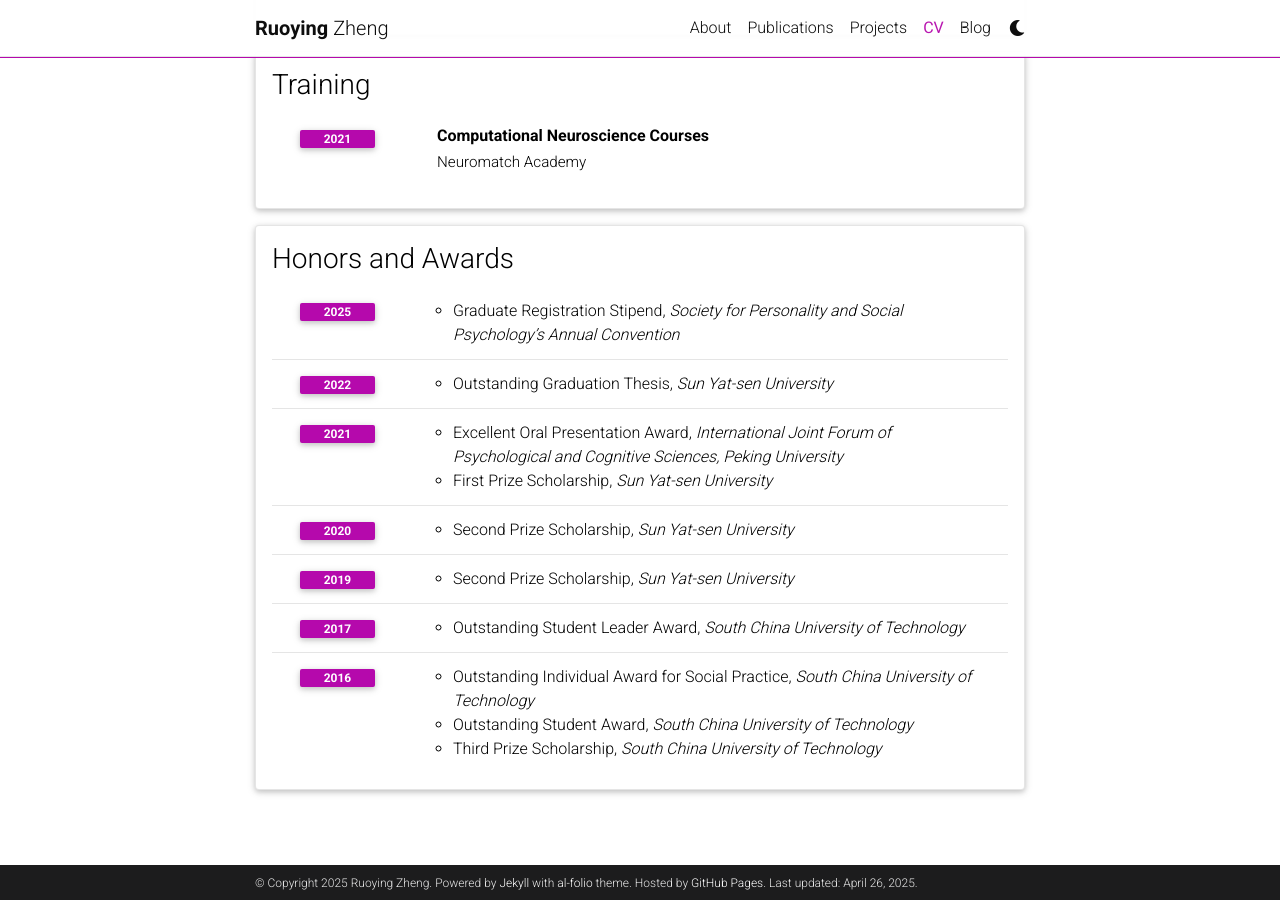
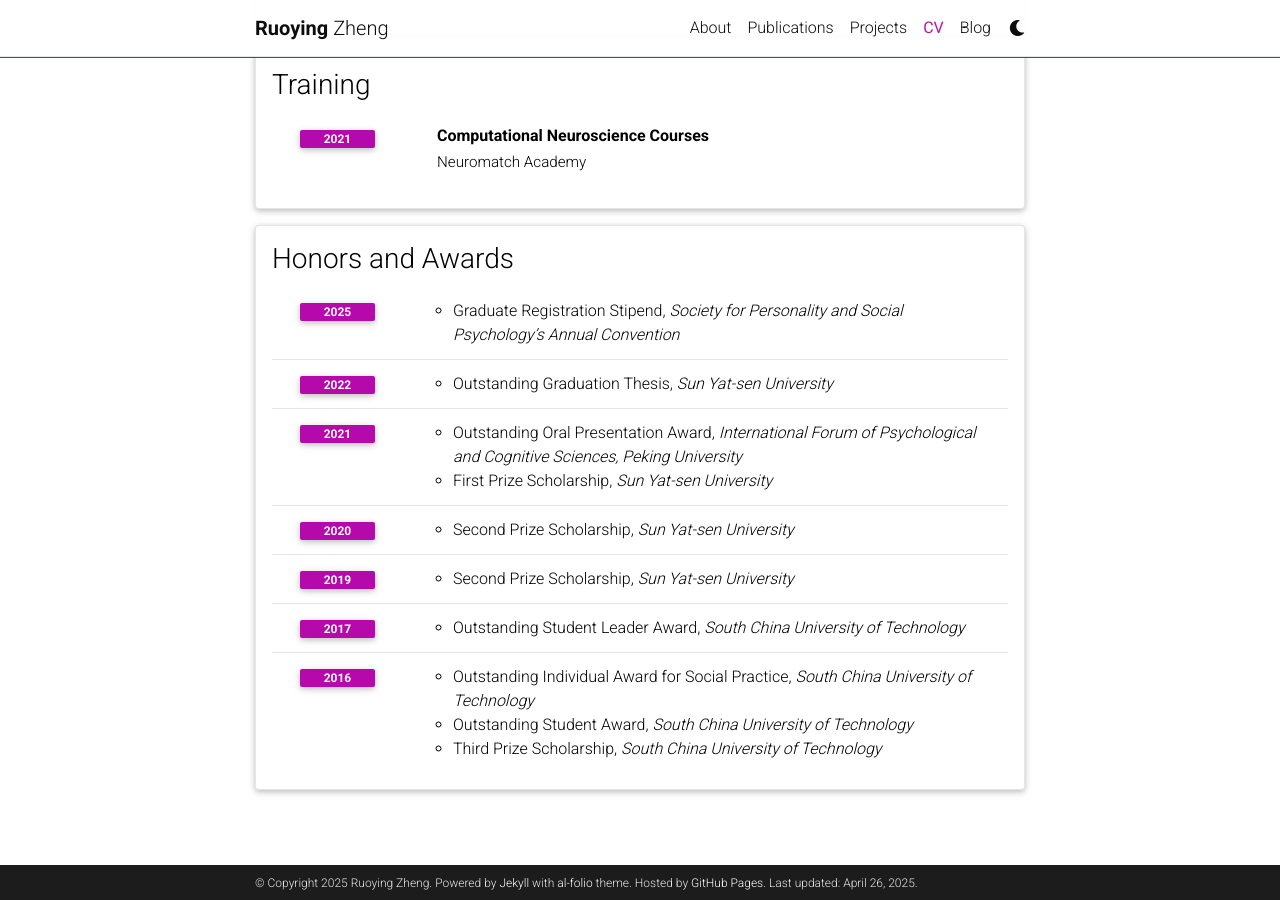
Before and after one commit to RuoyingZheng/RuoyingZheng.github.io, a Jekyll site: the page built from _pages/cv.md, in a window 1280 px wide and 900 px high, scrolled down 1202 px. Built offline with Jekyll 4.4.1, drawn with Linux system fonts in a browser that asks for light colours; comment, search, counter and statistics services are not loaded; a style sheet for code colours, icons or effects is not loaded.

Commit message:
Update cv.yml

```diff
--- a/_data/cv.yml
+++ b/_data/cv.yml
@@ -77,7 +77,7 @@
         - Outstanding Graduation Thesis, <i>Sun Yat-sen University</i>
     - year: 2021
       items:
-        - Excellent Oral Presentation Award, <i>International Joint Forum of Psychological and Cognitive Sciences, Peking University</i>
+        - Outstanding Oral Presentation Award, <i>International Forum of Psychological and Cognitive Sciences, Peking University</i>
         - First Prize Scholarship, <i>Sun Yat-sen University</i>
     - year: 2020
       items:
```
